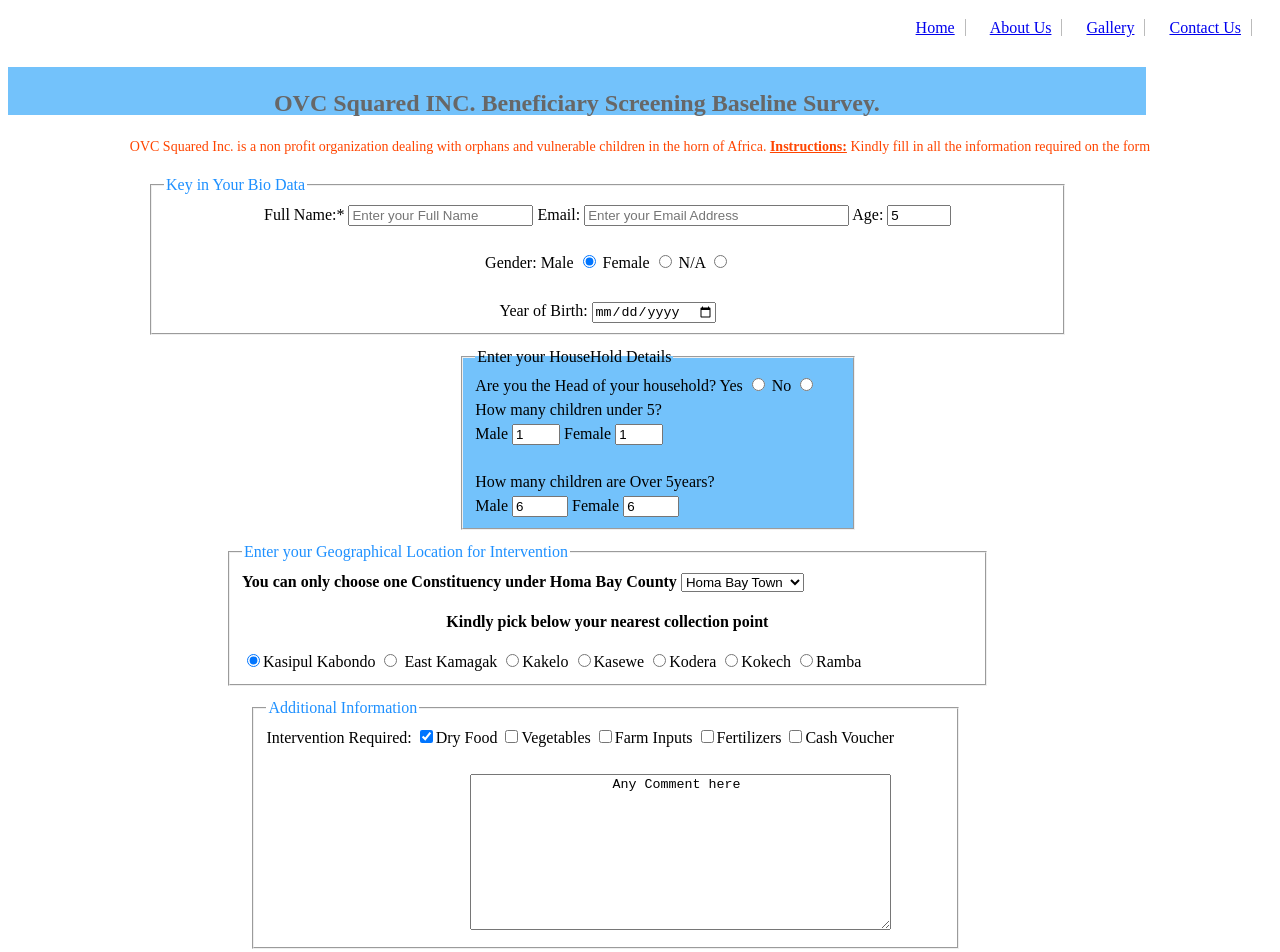
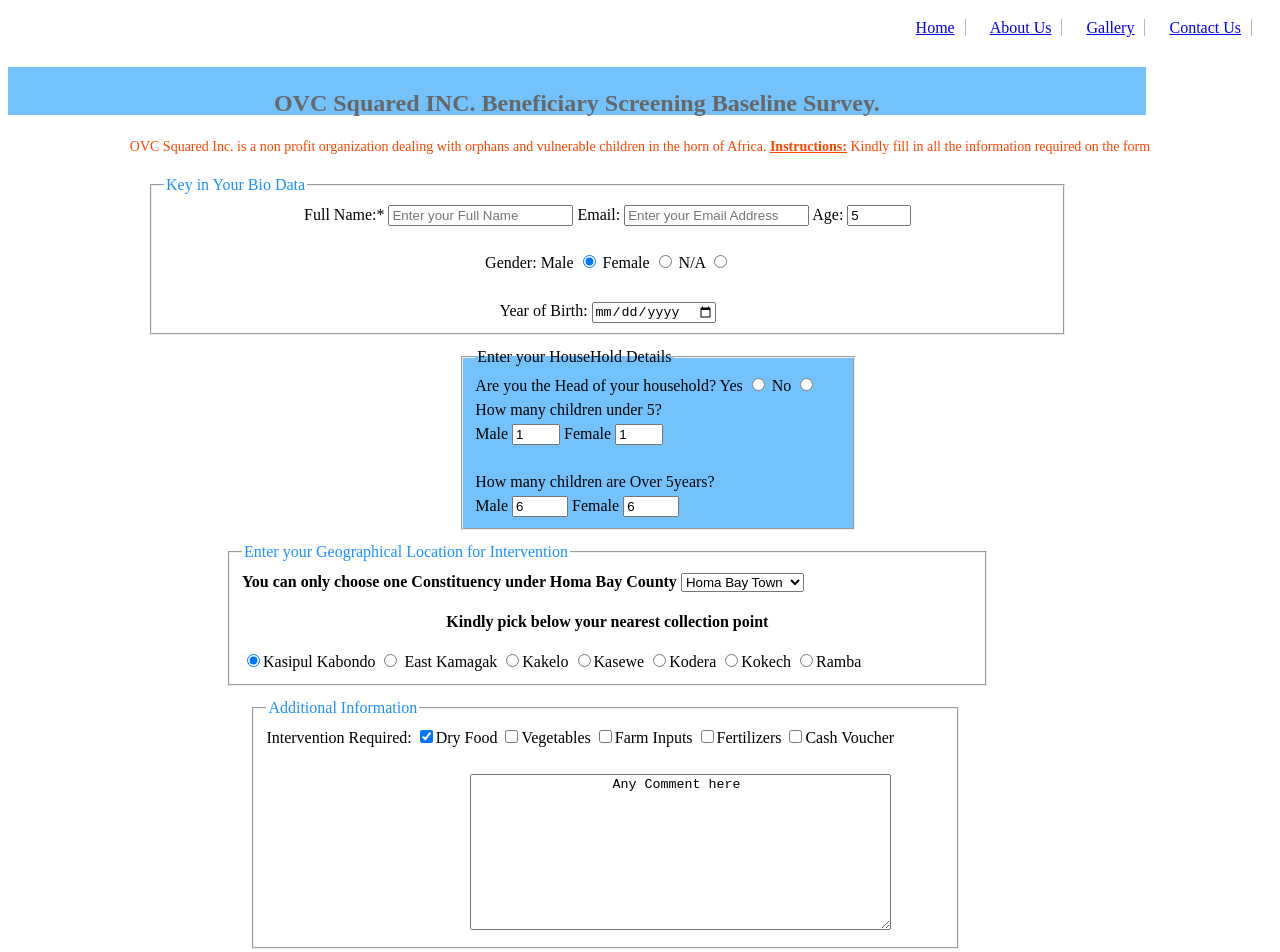
Before and after one commit to aggymbuya/survey.github.io, a plain HTML site: page index.html in a window 1280 px wide. Shown: the top 952 px of the page. Drawn offline with Linux system fonts and the light colour scheme.

Commit message:
Update index.html

```diff
--- a/index.html
+++ b/index.html
@@ -31,7 +31,7 @@
 <label for="name" id="fullName">Full Name:*</label>
 <input type="text" id="fullName" name="fullName" placeholder="Enter your Full Name" required>
 <label for="email" id="email-label">Email:</label>
-<input id="email" type="email" placeholder="Enter your Email Address" size="30" required>
+<input id="email" type="email" placeholder="Enter your Email Address">
 
 <label for="number" id="number-label">Age:</label>
 <input id="number" class="number" type="number" name="age" value="5" required min="5" max="100" size="5" placeholder="Select your age" onkeyup="imposeminmax(this)">
```
